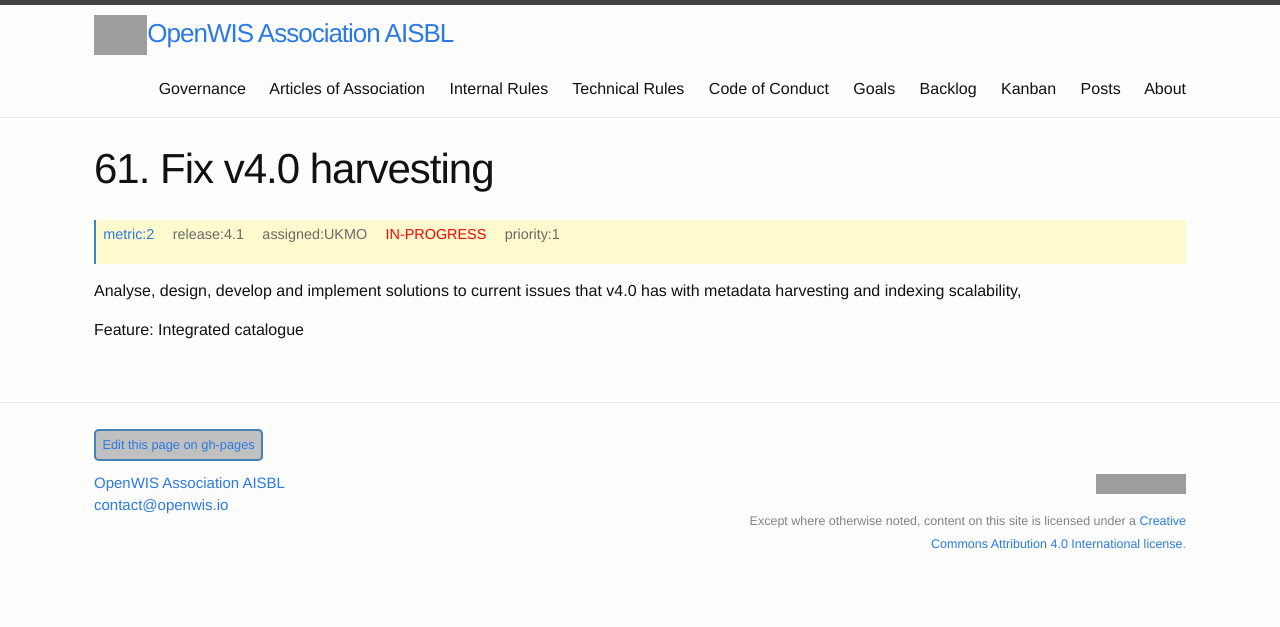
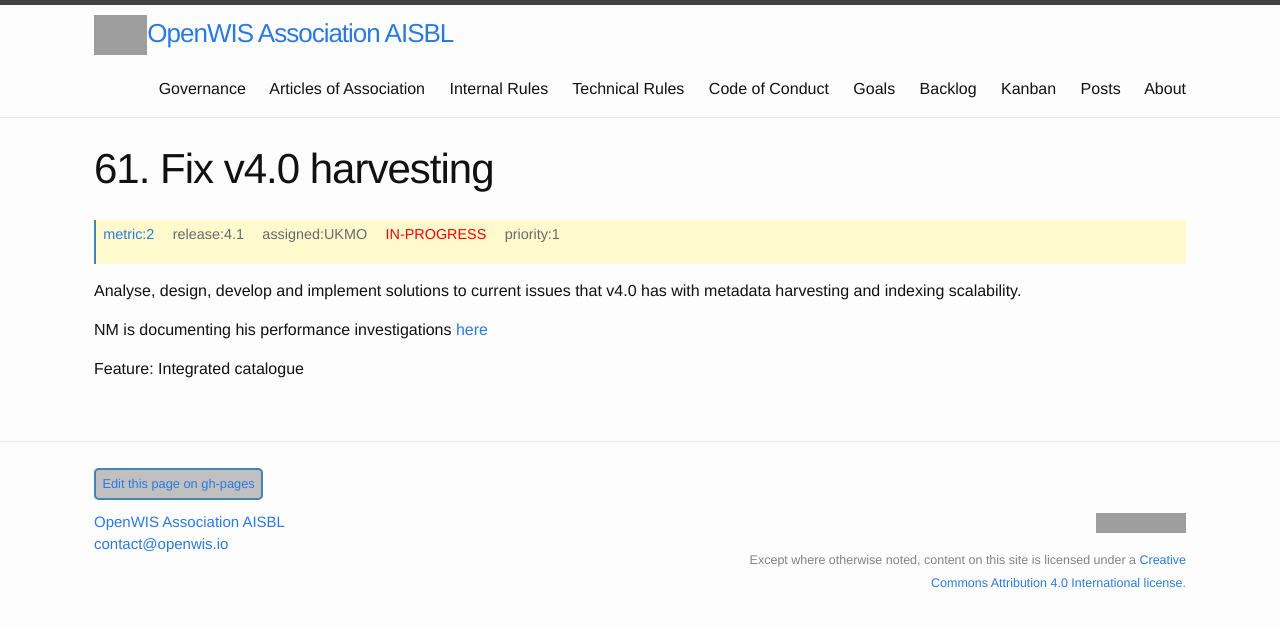
Before and after one commit to OpenWIS/openwis-documentation, a Jekyll site: the page built from _kanban/OpenWIS-Backlog-000061.md, in a window 1280 px wide. Shown: the top 627 px of the page. Built offline with Jekyll 4.4.1, drawn with Linux system fonts in a browser that asks for light colours; grey boxes are pictures that could not be loaded.

Commit message:
Update OpenWIS-Backlog-000061.md
Added link to Nassos' performance investigations.

```diff
--- a/_kanban/OpenWIS-Backlog-000061.md
+++ b/_kanban/OpenWIS-Backlog-000061.md
@@ -14,4 +14,6 @@ kanSize:
 kanPriority: 1
 kanRepo:
 ---
-Analyse, design, develop and implement solutions to current issues that v4.0 has with metadata harvesting and indexing scalability,
+Analyse, design, develop and implement solutions to current issues that v4.0 has with metadata harvesting and indexing scalability.
+
+NM is documenting his performance investigations [here](https://github.com/NMichas/openwis-draft-analysis/wiki/Harvesting-performance-investigation)
```
